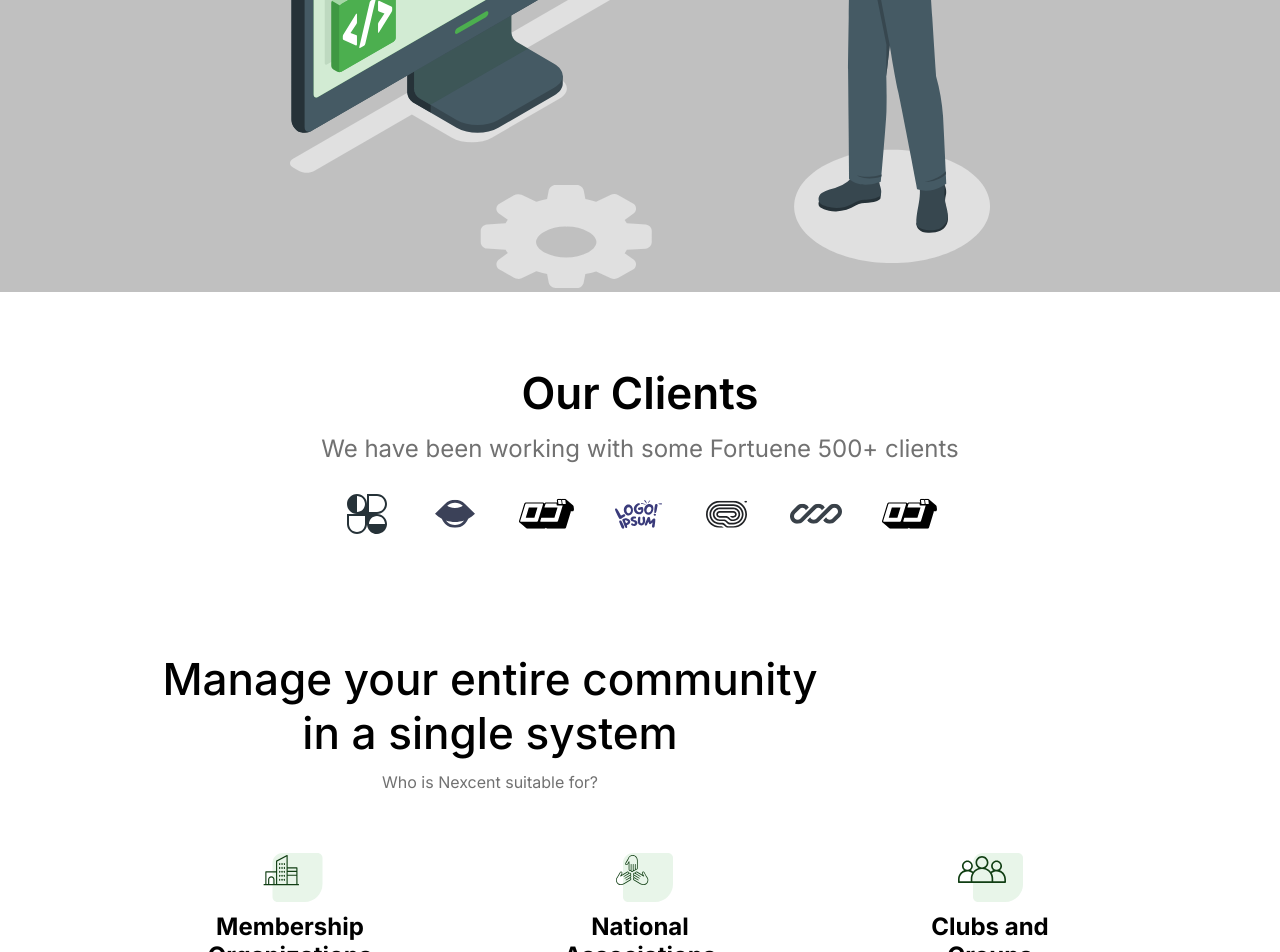
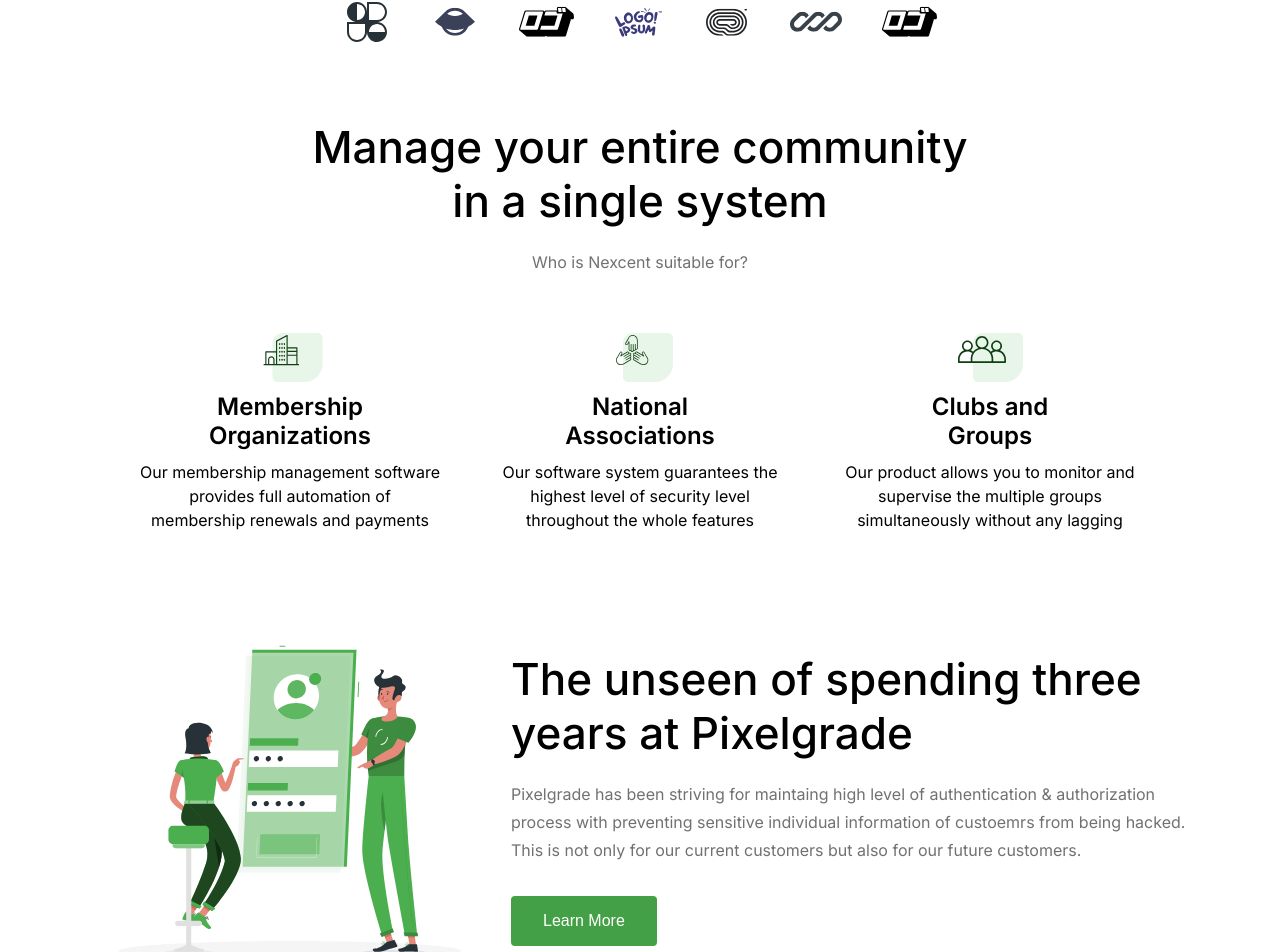
Before and after one commit to donghhan/nexcent-landing-page, a Next.js app: page / in a window 1280 px wide. Shown: the part 1000-1952 px from the top of the page. Built offline with nearby package versions, Linux system fonts and the light colour scheme.

Commit message:
Fixed layout padding

```diff
--- a/src/components/button/style.Button.scss
+++ b/src/components/button/style.Button.scss
@@ -3,14 +3,14 @@
 button {
   position: relative;
   padding: 16px 32px;
+  font-size: 16px;
 
   @include media("<lg") {
-    font-size: 16px;
     width: 50%;
   }
 
   @include media(">=lg") {
-    font-size: 24px;
+    width: fit-content;
   }
 }
 
--- a/src/components/home/clients/OurClientsSection.tsx
+++ b/src/components/home/clients/OurClientsSection.tsx
@@ -24,7 +24,7 @@ export default function OurClientsSection() {
       <div className="container">
         <div className="text-wrapper">
           <h1>Our Clients</h1>
-          <span>We have been working with some Fortuene 500+ clients</span>
+          <span>We have been working with some Fortune 500+ clients</span>
         </div>
         <div className="logo-wrapper">
           {images.map((image, index) => (
--- a/src/components/home/manage/ManageSection.tsx
+++ b/src/components/home/manage/ManageSection.tsx
@@ -25,11 +25,12 @@ const cardInfo = [
 
 export default function ManageSection() {
   return (
-    <Layout
-      direction="vertical"
-      title="Manage your entire community in a single system"
-      text="Who is Nexcent suitable for?"
-    >
+    <section id="manage">
+      <div className="container">
+        <div className="text-wrapper">
+          <h1>Manage your entire community in a single system</h1>
+          <span>Who is Nexcent suitable for?</span>
+        </div>
         <div className="card-wrapper">
           {cardInfo.map((info, index) => (
             <div key={index} className="card">
@@ -39,6 +40,7 @@ export default function ManageSection() {
             </div>
           ))}
         </div>
-    </Layout>
+      </div>
+    </section>
   );
 }
--- a/src/components/home/manage/style.ManageSection.scss
+++ b/src/components/home/manage/style.ManageSection.scss
@@ -1,4 +1,13 @@
 @use "../../../styles/variables/" as *;
+
+#manage {
+  display: flex;
+  justify-content: center;
+
+  .container {
+    display: flex;
+    flex-direction: column;
+    align-items: center;
 
     .card {
       display: flex;
@@ -8,8 +17,13 @@
       gap: 10px;
       max-width: 300px;
     }
+  }
 
   @include media("<lg") {
+    .text-wrapper {
+      margin-bottom: 50px;
+    }
+
     .card-wrapper {
       display: flex;
       flex-direction: column;
@@ -19,6 +33,11 @@
   }
 
   @include media(">=lg") {
+    .text-wrapper {
+      text-align: center;
+      margin-bottom: 50px;
+    }
+
     .card-wrapper {
       display: flex;
       gap: 50px;
@@ -32,3 +51,4 @@
       }
     }
   }
+}
--- a/src/components/home/pixelgrade/PixelgradeSection.tsx
+++ b/src/components/home/pixelgrade/PixelgradeSection.tsx
@@ -1,6 +1,7 @@
 import "./style.PixelgradeSection.scss";
 import mobileLogin from "public/images/mobile-login.svg";
 import Image from "next/image";
+import Button from "@/components/button/Button";
 
 export default function PixelgradeSection() {
   return (
@@ -11,12 +12,13 @@ export default function PixelgradeSection() {
         </div>
         <div className="text-wrapper">
           <h1>The unseen of spending three years at Pixelgrade</h1>
-          <p>
+          <p className="text">
             Pixelgrade has been striving for maintaing high level of
             authentication & authorization process with preventing sensitive
             individual information of custoemrs from being hacked. This is not
             only for our current customers but also for our future customers.
           </p>
+          <Button text="Learn More" type="primary" />
         </div>
       </div>
     </section>
--- a/src/components/home/pixelgrade/style.PixelgradeSection.scss
+++ b/src/components/home/pixelgrade/style.PixelgradeSection.scss
@@ -2,15 +2,22 @@
 
 #pixel-grade {
   width: 100%;
+  padding: 100px 0;
+  display: flex;
+  justify-content: center;
 
   .container {
     display: flex;
+    align-items: center;
+
+    .text {
+      margin-bottom: 32px;
+    }
   }
 
   @include media("<lg") {
     .container {
       flex-direction: column;
-      align-items: center;
 
       .text-wrapper {
         margin-top: 50px;
--- a/src/styles/global.scss
+++ b/src/styles/global.scss
@@ -24,6 +24,11 @@ main {
 
 span {
   display: inline-block;
+}
+
+h1,
+h2 {
+  font-weight: 600;
 }
 
 // Title for each section
```
Lines whose indentation alone changed are shown as unchanged.
